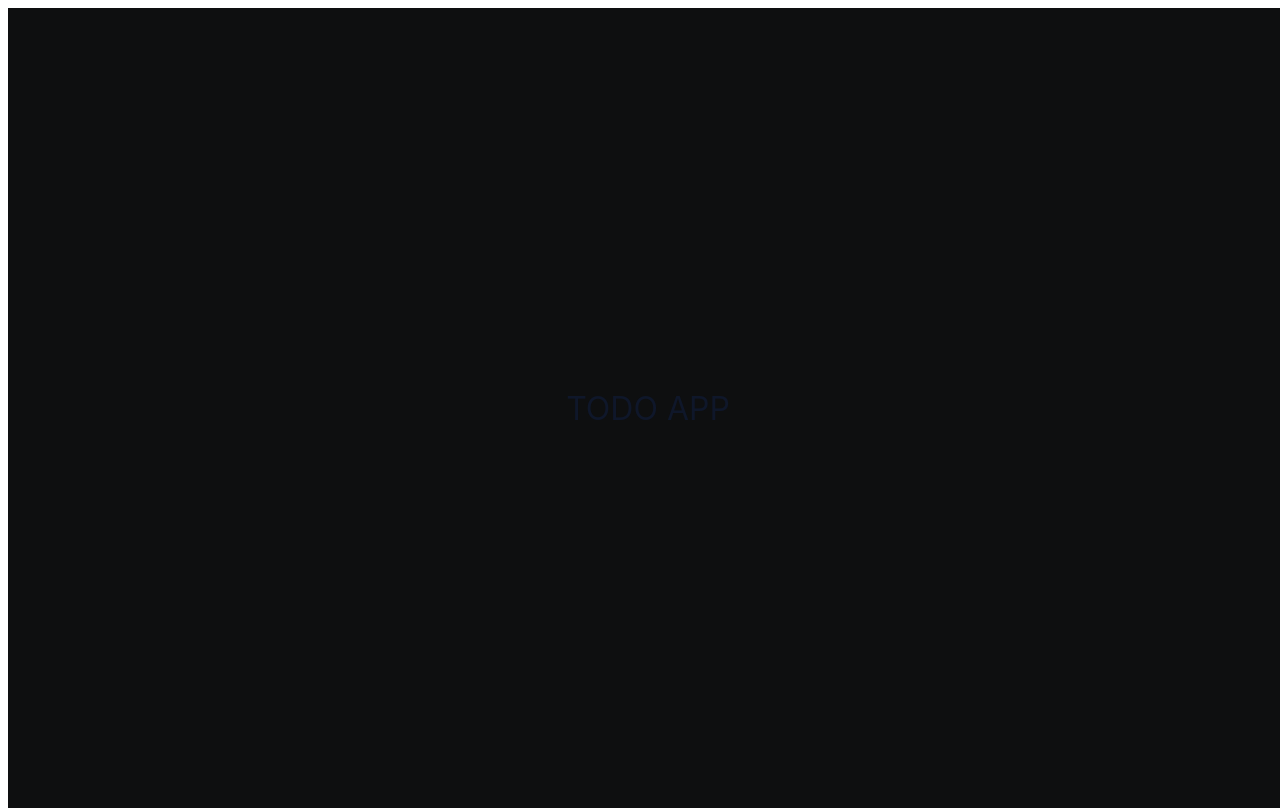
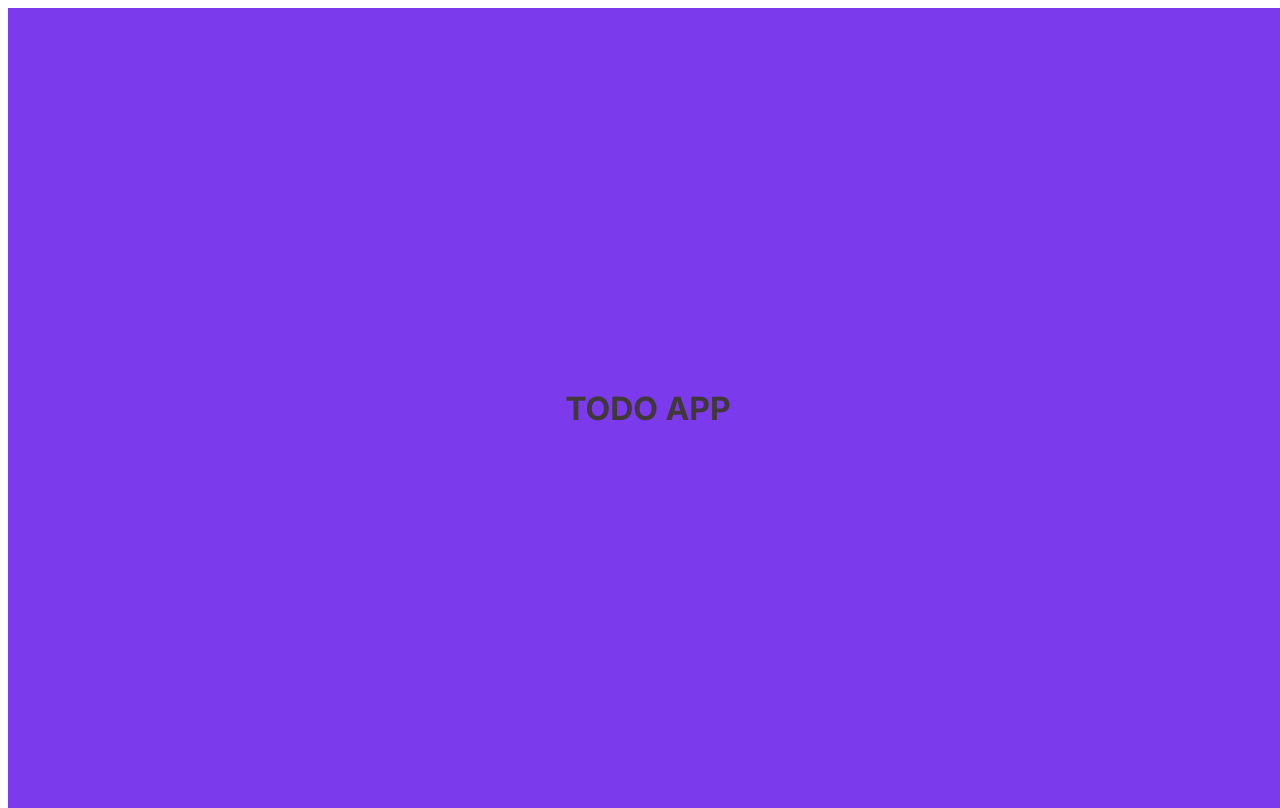
Before and after one commit to jairo-sousa/boracodar-submissions, a React (Vite) app: page / in a window 1280 px wide. Built offline with nearby package versions, Linux system fonts and the light colour scheme.

Commit message:
style: add font INTER

```diff
--- a/index.html
+++ b/index.html
@@ -5,6 +5,14 @@
 		<link rel="icon" type="image/svg+xml" href="/vite.svg" />
 		<meta name="viewport" content="width=device-width, initial-scale=1.0" />
 		<title>Kanban</title>
+
+		<!-- FONTS -->
+		<link rel="preconnect" href="https://fonts.googleapis.com" />
+		<link rel="preconnect" href="https://fonts.gstatic.com" crossorigin />
+		<link
+			href="https://fonts.googleapis.com/css2?family=Inter:wght@400;500;700&display=swap"
+			rel="stylesheet"
+		/>
 	</head>
 	<body>
 		<div id="root"></div>
--- a/src/styles/global.css
+++ b/src/styles/global.css
@@ -1,7 +1,6 @@
 * {
 	font-family: "Inter", sans-serif;
-	font-weight: 400;
-	color: #0f172a;
+	font-weight: 700;
 }
 :root {
 	font-size: 62.5%;
@@ -15,8 +14,8 @@
 }
 
 #root {
-	background-color: #0e0f10;
-	color: #ffffff;
+	background-color: #7c3aed;
+	color: #403937;
 	display: flex;
 	justify-content: center;
 	align-items: center;
```
